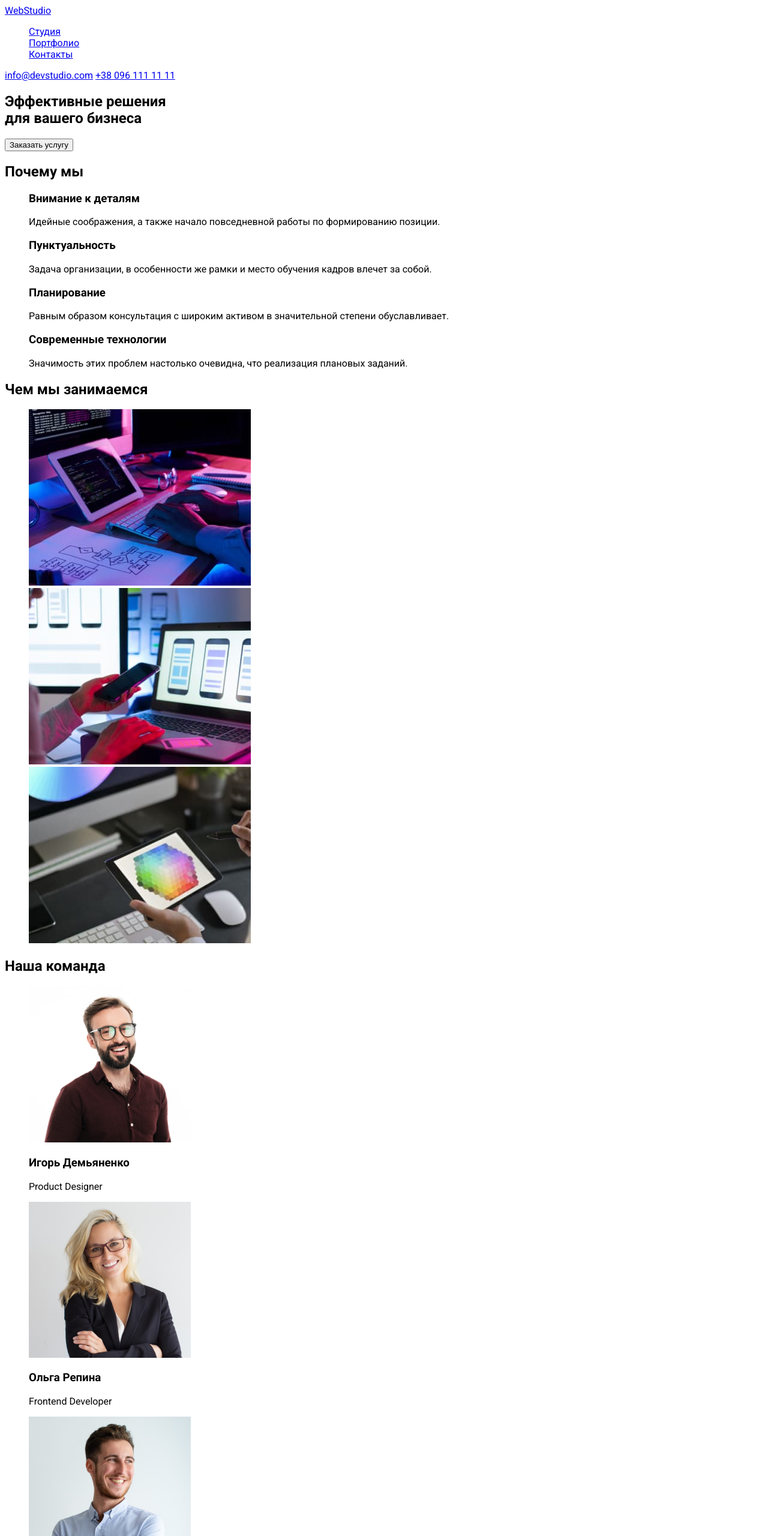
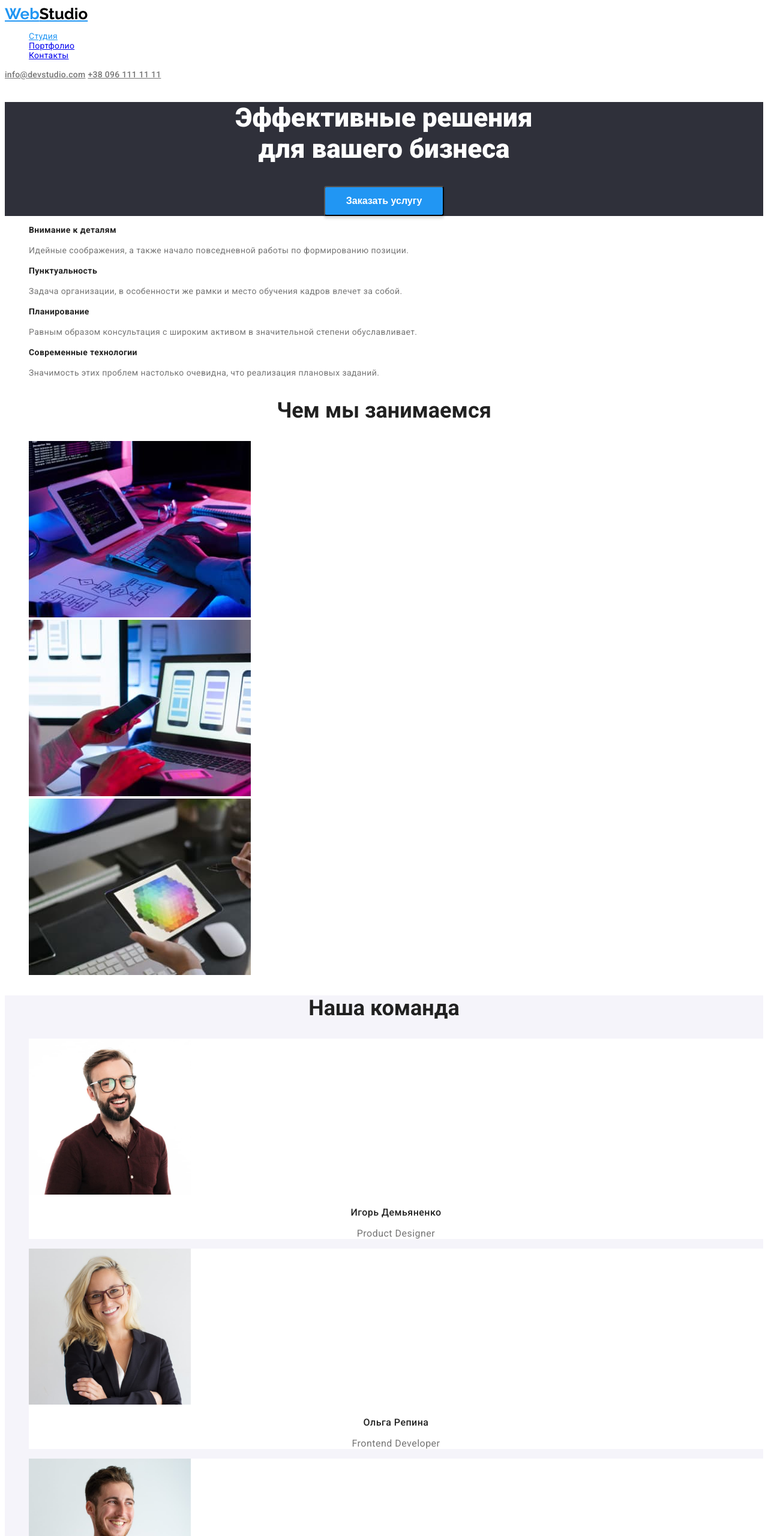
Before and after one commit to Tripoli80/goit-markup-hw-03, a plain HTML site: page index.html in a window 1280 px wide. Shown: the top 2560 px of the page at 60% size. Drawn offline with Linux system fonts and the light colour scheme.

Commit message:
Filled in the stylesheet taking into account inheritance and child nesting

```diff
--- a/CSS/style.css
+++ b/CSS/style.css
@@ -1,16 +1,181 @@
-:root{
-    --theme-color: #2196F3;
-    --text-primary: #757575;
-    --text-secondary: #212121;
-    --text-secondary-liter : #FFFFFF;
+:root {
+  --theme-color: #2196f3;
+  --bcg-main: #ffffff;
+  --text-logo: #000000;
+  --text-primary: #212121;
+  --text-secondary: #757575;
+  --text-secondary-liter: #ffffff;
+  --text-secondary-lite-fill: rgba(255, 255, 255, 0.6);
 
-    --font-primary: 'Roboto';
-    --font-logo: 'Raleway';
+  --font-primary: "Roboto";
+  --font-primary-rezerv: "sans-serif";
+  --font-logo: "Raleway";
 }
-body{
-    font-family:var(--font-primary);
+body {
+  background-color: var(--bcg-main);
+  font-family: var(--font-primary), var(--font-primary-rezerv);
+}
+.off {
+  display: none;
+}
+.logo {
+  font-family: var(--font-logo);
+  font-size: 26px;
+  font-weight: 700;
+  color: #2196f3;
+}
 
+.logo .second {
+  color: var(--text-logo);
 }
-ul, ol{
-    list-style: none;
+
+/* подвал */
+.footer {
+  font: inherit;
+  font-size: 14px;
+  color: var(--text-secondary-liter);
 }
+.footer .logo .second {
+  color: var(--text-secondary-liter);
+}
+.footer .address {
+  font-style: normal;
+}
+
+.list {
+  list-style: none;
+}
+.nav {
+  letter-spacing: 0.02em;
+  line-height: 1, 14;
+  font-size: 14px;
+}
+.nav > .link {
+  color: var(--text-primary);
+
+  font-weight: 500;
+}
+.nav .current {
+  color: var(--theme-color);
+}
+.nav .link:hover,
+.nav .link:focus {
+  color: var(--theme-color);
+}
+.e-header .contact {
+  letter-spacing: 0.02em;
+  line-height: 1, 14;
+  font-size: 14px;
+  font-weight: 500;
+  color: var(--text-secondary);
+}
+.e-header .contact:hover,
+.contact:focus {
+  color: var(--theme-color);
+}
+.footer {
+  background-color: #2f303a;
+}
+.footer .contact {
+  font-size: 14px;
+  font-weight: 400;
+  color: var(--text-secondary-lite-fill);
+}
+.footer .contact:hover,
+.contact:focus {
+}
+/* <!-- Эффективные решения для вашего бизнеса --> */
+.herro {
+  text-align: center;
+  background-color: #2f303a;
+  color: var(--text-secondary-liter);
+}
+.herro .title {
+  text-align: center;
+  font-size: 44px;
+  font-weight: 900;
+}
+/* section-title */
+
+.section {
+}
+.section .title {
+  color: var(--text-primary);
+  font-size: 36px;
+  text-align: center;
+}
+.section .item {
+  color: var(--text-primary);
+}
+.section .description {
+  color: var(--text-secondary);
+}
+.allingcentr {
+  text-align: center;
+}
+.comand {
+  background-color: #f5f4fa;
+}
+.comand .item {
+  text-align: center;
+  line-height: 1.19;
+  letter-spacing: 0.03em;
+  font-size: 16px;
+  font-weight: 500;
+}
+
+.comand .description {
+  text-align: center;
+  line-height: 1.19;
+  letter-spacing: 0.03em;
+  font-size: 16px;
+}
+.comand li,
+.comand-box {
+  background-color: var(--text-secondary-liter);
+}
+
+.why-we .item {
+  line-height: 1.14;
+  letter-spacing: 0.03em;
+  font-size: 14px;
+}
+.why-we .description {
+  line-height: 1.71;
+  letter-spacing: 0.03em;
+  font-size: 14px;
+}
+.portfolio .item {
+  letter-spacing: 0.06em;
+  line-height: 2;
+  font-size: 18px;
+}
+.portfolio .description {
+  font-size: 16px;
+}
+.filter .exp-button {
+  background-color: #f5f4fa;
+  font-size: 16px;
+  font-weight: 500;
+  width: 128px;
+  height: 38px;
+  text-align: center;
+}
+.filter .exp-button:hover,
+.filter .exp-button:focus {
+  cursor: pointer;
+  color: var(--text-secondary-liter);
+  background-color: var(--theme-color);
+}
+.herro .exp-button {
+  background-color: var(--theme-color);
+  color: var(--text-secondary-liter);
+  text-align: center;
+  font-size: 16px;
+  font-weight: 700;
+  width: 200px;
+  height: 50px;
+  box-shadow: 0px 4px 4px rgba(0, 0, 0, 0.15);
+  border-radius: 4px;
+  cursor: pointer;
+}
```
